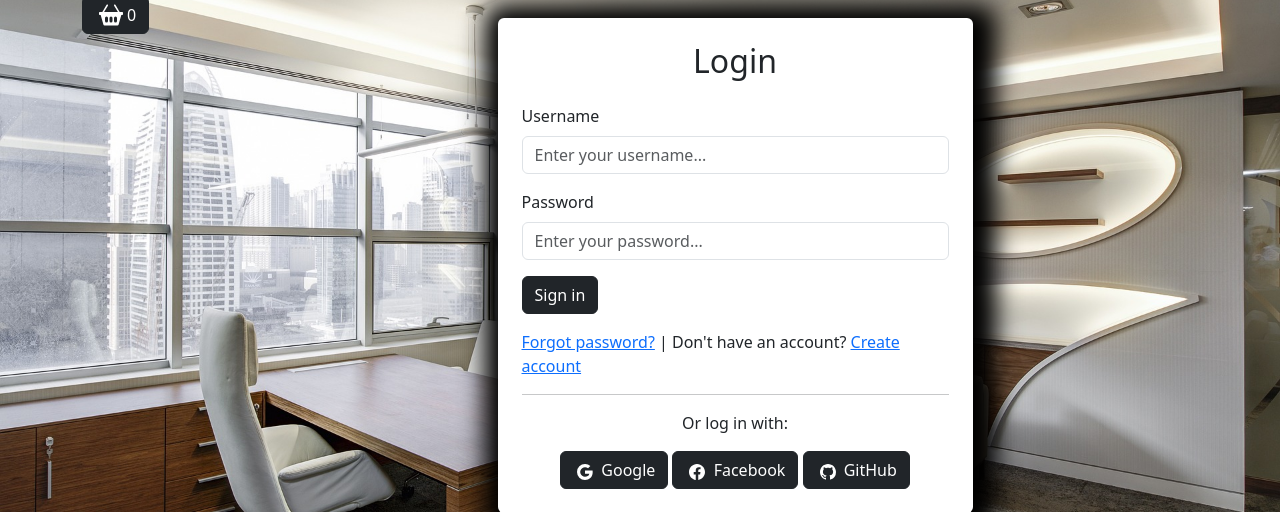
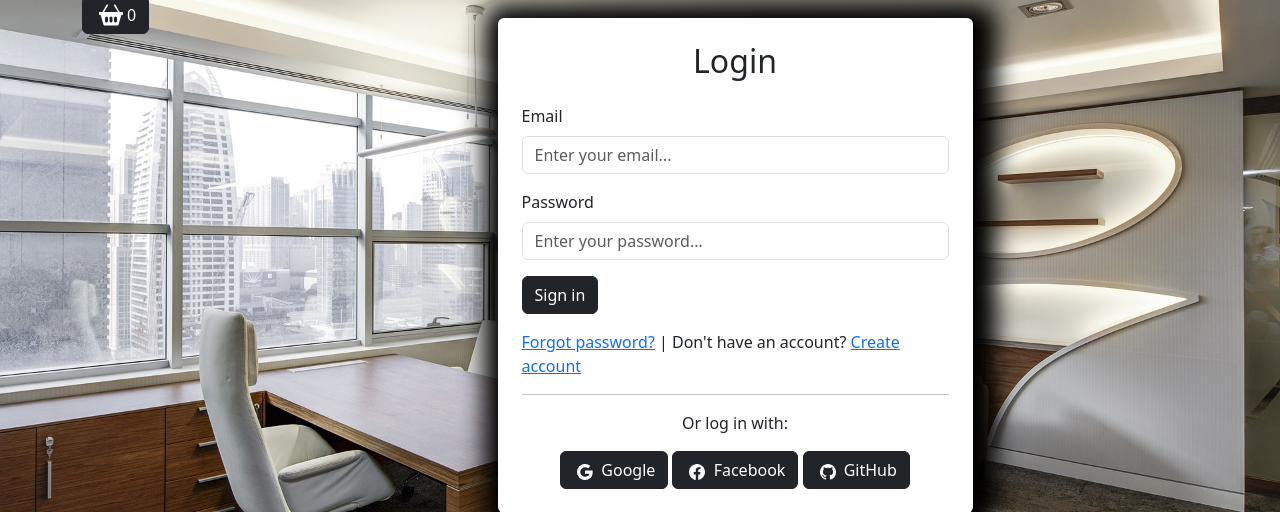
Before and after one commit to Viktor-Beniukh/awesome-house-style, a Django app: page /user/login/ in a window 1280 px wide. Shown: the part 130-642 px from the top of the page. Run offline with Django 4.2, Linux system fonts and the light colour scheme; data that the repository does not hold is empty; some libraries are stand-ins or nearby versions.

Commit message:
Changed form and template for login by email

```diff
--- a/users/templates/users/login.html
+++ b/users/templates/users/login.html
@@ -22,11 +22,11 @@
               <input type="hidden" name="next" value={{request.GET.next}}>
             {% endif %}
             <div class="mb-3">
-              <label for="id_username" class="form-label">Username</label>
-              <input type="text" class="form-control"
-                     value="{% if form.username.value %}{{ form.username.value }}{% endif %}"
-                     name="username" id="id_username"
-                     placeholder="Enter your username..." required>
+              <label for="id_email" class="form-label">Email</label>
+              <input type="email" class="form-control"
+                     value="{% if form.email.value %}{{ form.email.value }}{% endif %}"
+                     name="username" id="id_email"
+                     placeholder="Enter your email..." required>
             </div>
             <div class="mb-3">
               <label for="id_password" class="form-label">Password</label>
--- a/users/views.py
+++ b/users/views.py
@@ -19,9 +19,9 @@ def login_view(request):
     if request.method == "POST":
         form = UserLoginForm(data=request.POST)
         if form.is_valid():
-            username = request.POST["username"]
+            email = request.POST["username"]
             password = request.POST["password"]
-            user = auth.authenticate(username=username, password=password)
+            user = auth.authenticate(username=email, password=password)
 
             session_key = request.session.session_key
 
```
